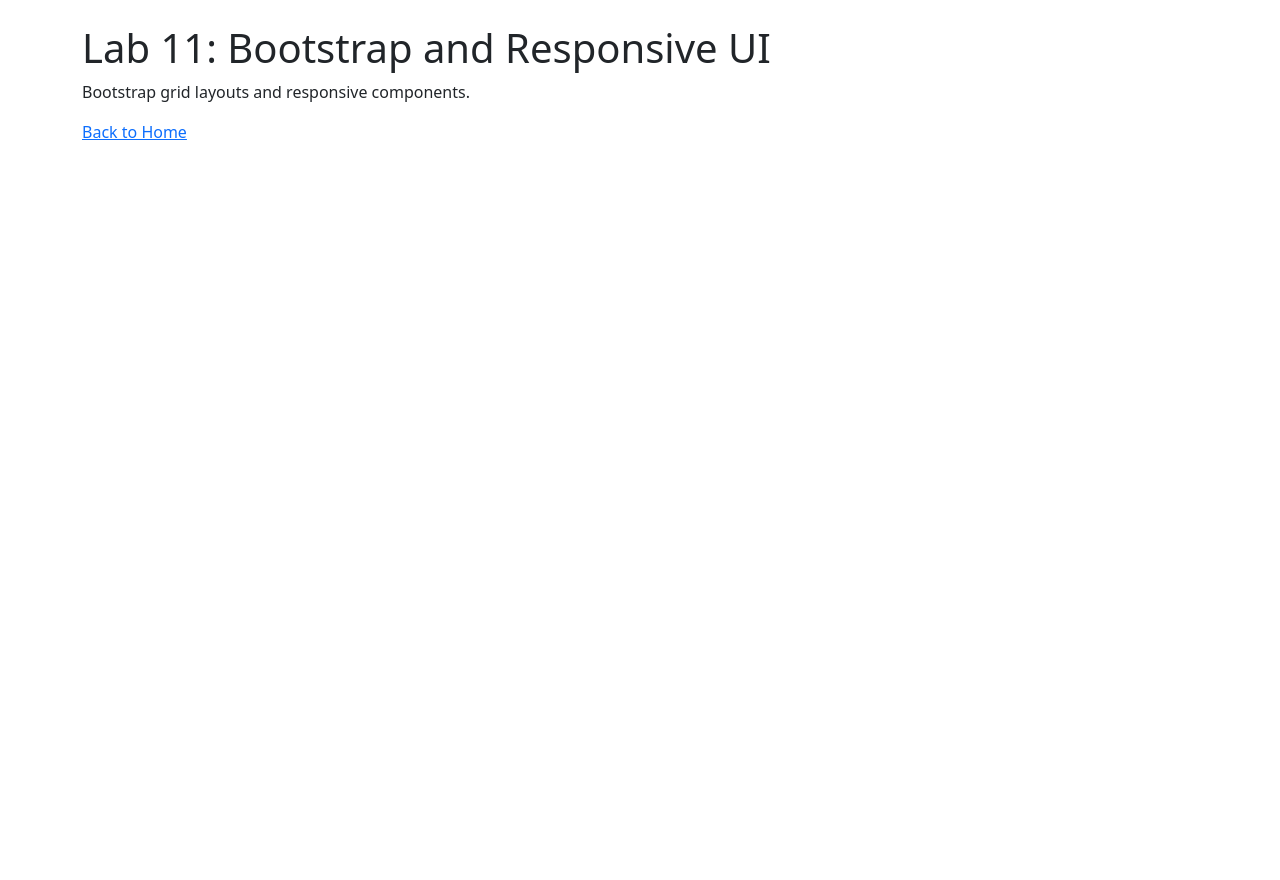
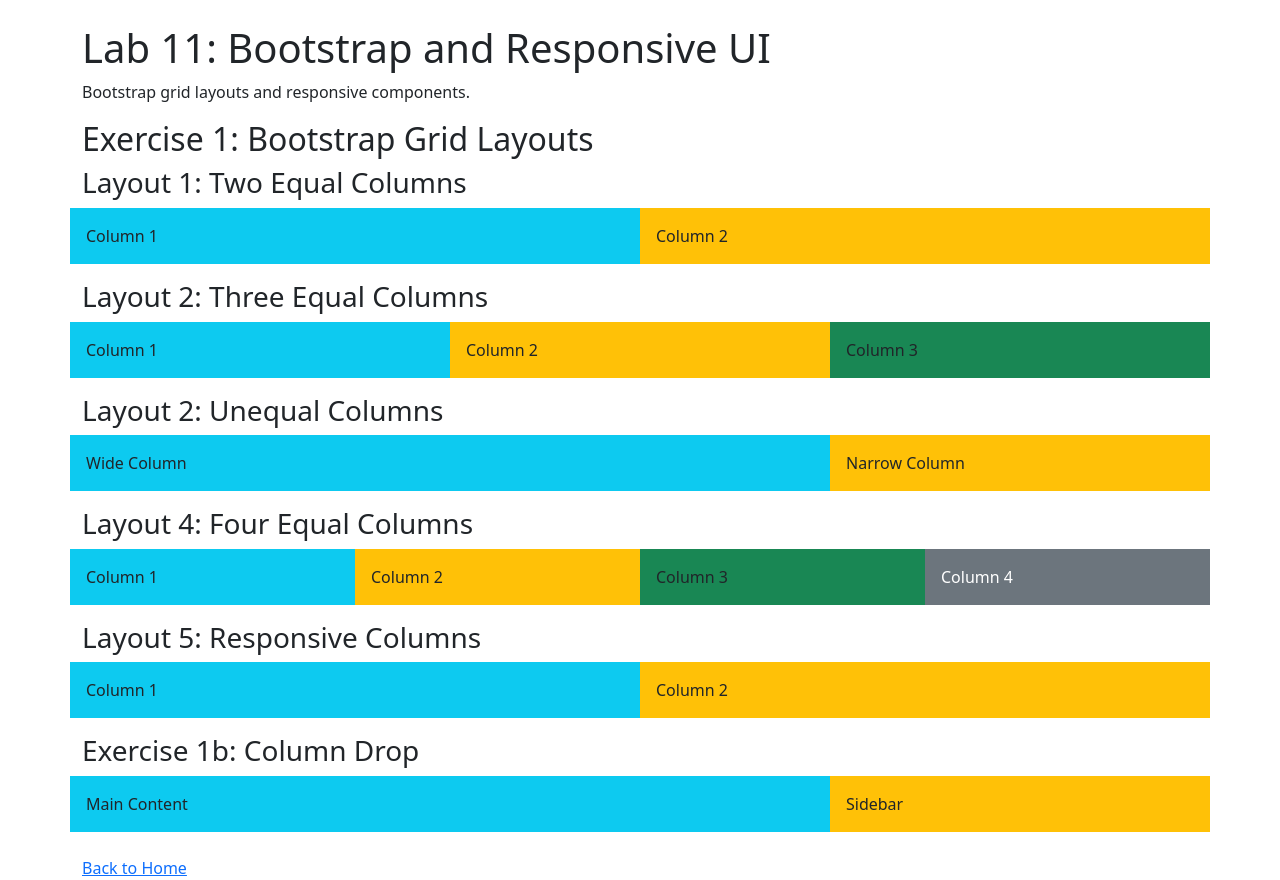
Before and after one commit to evalarin/IT4403-W01, a plain HTML site: page lab11/index.html in a window 1280 px wide. Before the commit the page ends 800 px from the top, so only its background shows below. Drawn offline with nearby package versions, Linux system fonts and the light colour scheme.

Commit message:
Update index.html

```diff
--- a/lab11/index.html
+++ b/lab11/index.html
@@ -12,6 +12,47 @@
     <h1>Lab 11: Bootstrap and Responsive UI</h1>
     <p>Bootstrap grid layouts and responsive components.</p>
 
+    <h2>Exercise 1: Bootstrap Grid Layouts</h2>
+
+    <h3>Layout 1: Two Equal Columns</h3>
+    <div class="row mb-3">
+      <div class="col-6 bg-info p-3">Column 1</div>
+      <div class="col-6 bg-warning p-3">Column 2</div>
+    </div>
+
+    <h3>Layout 2: Three Equal Columns</h3>
+    <div class="row mb-3">
+      <div class="col-4 bg-info p-3">Column 1</div>
+      <div class="col-4 bg-warning p-3">Column 2</div>
+      <div class="col-4 bg-success p-3">Column 3</div>
+    </div>
+
+    <h3>Layout 2: Unequal Columns</h3>
+    <div class="row mb-3">
+      <div class="col-8 bg-info p-3">Wide Column</div>
+      <div class="col-4 bg-warning p-3">Narrow Column</div>
+    </div>
+
+    <h3>Layout 4: Four Equal Columns</h3>
+    <div class="row mb-3">
+      <div class="col-3 bg-info p-3">Column 1</div>
+      <div class="col-3 bg-warning p-3">Column 2</div>
+      <div class="col-3 bg-success p-3">Column 3</div>
+      <div class="col-3 bg-secondary text-white p-3">Column 4</div>
+    </div>
+
+    <h3>Layout 5: Responsive Columns</h3>
+    <div class="row mb-3">
+      <div class="col-12 col-md-6 bg-info p-3">Column 1</div>
+      <div class="col-12 col-md-6 bg-warning p-3">Column 2</div>
+    </div>
+
+    <h3>Exercise 1b: Column Drop</h3>
+    <div class="row mb-4">
+      <div class="col-12 col-md-8 bg-info p-3">Main Content</div>
+      <div class="col-12 col-md-4 bg-warning p-3">Sidebar</div>
+    </div>
+
     <a href="../index.html">Back to Home</a>
   </div>
 
```
